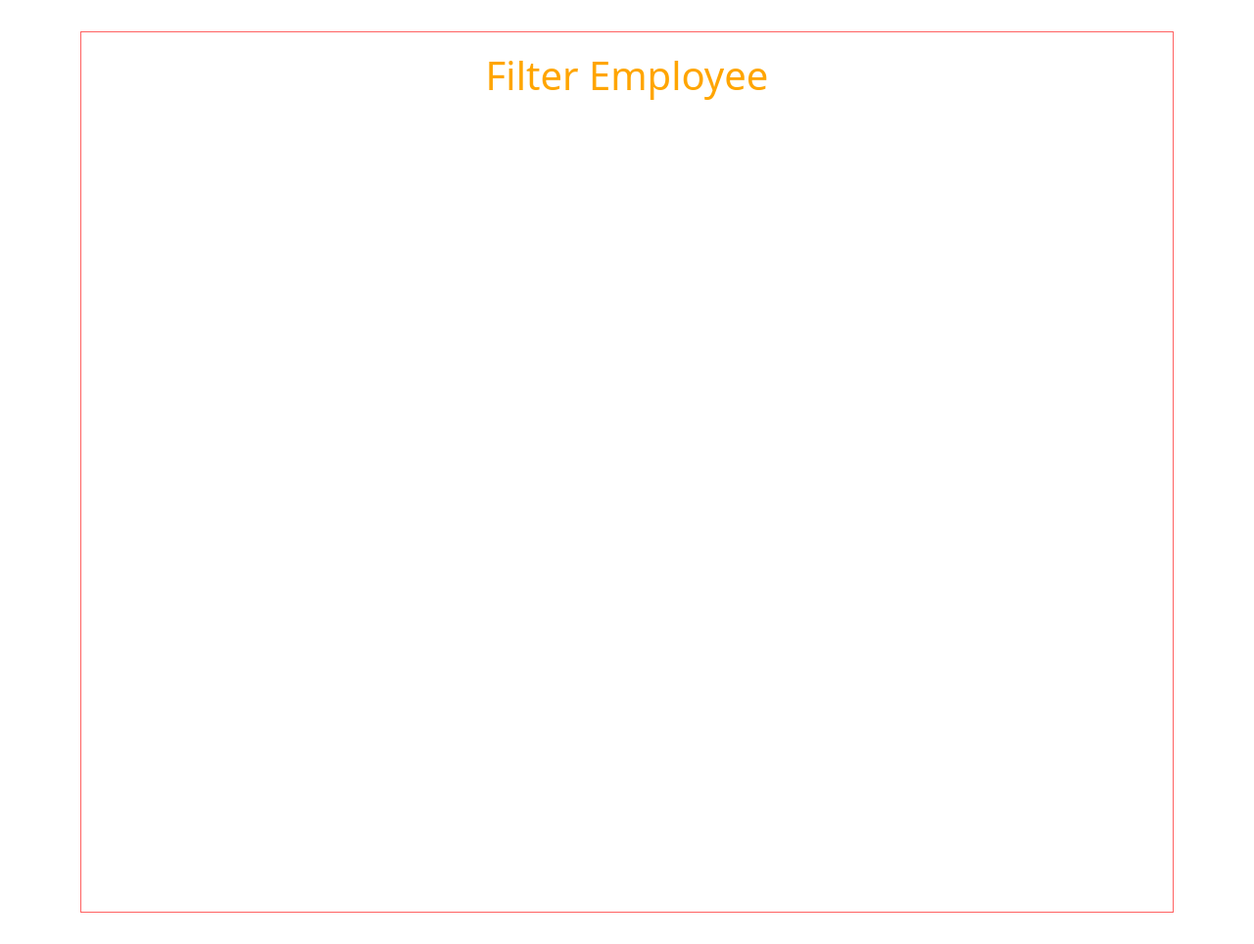
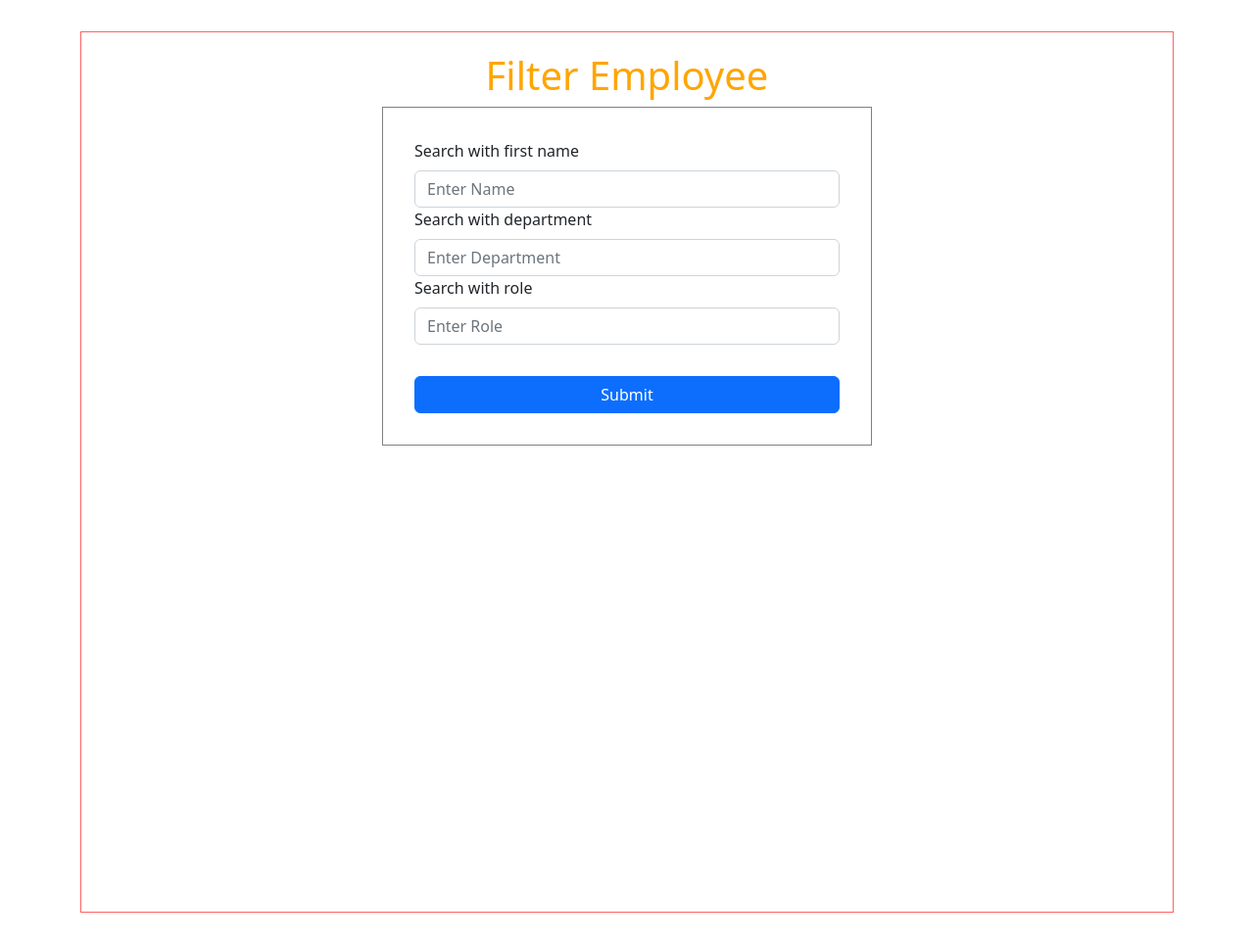
Before and after one commit to kanonChakma/Django, a Django app: page /filter_emp in a window 1280 px wide. Shown: the whole page at 98% size. Run offline with Django 4.2, Linux system fonts and the light colour scheme.

Commit message:
feat: add filter-employee

```diff
--- a/Management-Project/emp_app/static/emp_app/index.css
+++ b/Management-Project/emp_app/static/emp_app/index.css
@@ -12,5 +12,21 @@ h1 {
   border: 1px solid gray;
   padding: 20px;
   width: 600px;
-  margin: 1rem auto;
+  margin: 2rem auto;
 }
+.filter-form {
+  width: 500px;
+  margin: 0 auto;
+  border: 1px solid gray;
+  padding: 2rem;
+}
+
+.filter_button {
+  margin-top: 2rem;
+  width: 100%;
+}
+
+.filter-data {
+  width: 500px;
+  margin: 20px auto;
+}
--- a/Management-Project/emp_app/templates/emp_app/filter_emp.html
+++ b/Management-Project/emp_app/templates/emp_app/filter_emp.html
@@ -1,19 +1,83 @@
 {% load static %}
-<!doctype html>
+<!DOCTYPE html>
 <html lang="en">
   <head>
-    <meta charset="utf-8">
-    <meta name="viewport" content="width=device-width, initial-scale=1">
+    <meta charset="utf-8" />
+    <meta name="viewport" content="width=device-width, initial-scale=1" />
     <title>Office Employment management</title>
-    <link href="https://cdn.jsdelivr.net/npm/bootstrap@5.2.3/dist/css/bootstrap.min.css" rel="stylesheet" integrity="sha384-rbsA2VBKQhggwzxH7pPCaAqO46MgnOM80zW1RWuH61DGLwZJEdK2Kadq2F9CUG65" crossorigin="anonymous">
-    <link rel="stylesheet" href="{% static 'emp_app/index.css' %}">
-</head>
+    <link
+      href="https://cdn.jsdelivr.net/npm/bootstrap@5.2.3/dist/css/bootstrap.min.css"
+      rel="stylesheet"
+      integrity="sha384-rbsA2VBKQhggwzxH7pPCaAqO46MgnOM80zW1RWuH61DGLwZJEdK2Kadq2F9CUG65"
+      crossorigin="anonymous"
+    />
+    <link rel="stylesheet" href="{% static 'emp_app/index.css' %}" />
+  </head>
   <body>
     <div class="container">
       <div class="inside">
         <h1>Filter Employee</h1>
+        <div class="filter-form">
+          <form action="/filter_emp" method="post">
+            {% csrf_token %}
+            <div class="form-group">
+              <label for="name" class="form-label"
+                >Search with first name</label
+              >
+              <input
+                name="name"
+                type="text"
+                class="form-control"
+                id="name"
+                placeholder="Enter Name"
+              />
+            </div>
+            <div class="form-group">
+              <label for="dept" class="form-label"
+                >Search with department</label
+              >
+              <input
+                name="dept"
+                type="text"
+                class="form-control"
+                id="dept"
+                placeholder="Enter Department"
+              />
+            </div>
+            <div class="form-group">
+              <label for="last_name" class="form-label">Search with role</label>
+              <input
+                name="role"
+                type="text"
+                class="form-control"
+                id="role"
+                placeholder="Enter Role"
+              />
+            </div>
+            <button type="submit" class="btn btn-primary filter_button">
+              Submit
+            </button>
+          </form>
+        </div>
+
+        <div class="filter-data">
+          <div class="list-group">
+            {% for emp in emps %}
+            <a
+              href="#"
+              class="list-group-item list-group-item-action list-group-item-warning"
+            >
+              {{emp.first_name}} {{emp.last_name}}
+            </a>
+            {% endfor %}
+          </div>
+        </div>
       </div>
     </div>
-    <script src="https://cdn.jsdelivr.net/npm/bootstrap@5.2.3/dist/js/bootstrap.bundle.min.js" integrity="sha384-kenU1KFdBIe4zVF0s0G1M5b4hcpxyD9F7jL+jjXkk+Q2h455rYXK/7HAuoJl+0I4" crossorigin="anonymous"></script>
+    <script
+      src="https://cdn.jsdelivr.net/npm/bootstrap@5.2.3/dist/js/bootstrap.bundle.min.js"
+      integrity="sha384-kenU1KFdBIe4zVF0s0G1M5b4hcpxyD9F7jL+jjXkk+Q2h455rYXK/7HAuoJl+0I4"
+      crossorigin="anonymous"
+    ></script>
   </body>
 </html>
--- a/Management-Project/emp_app/views.py
+++ b/Management-Project/emp_app/views.py
@@ -1,3 +1,4 @@
+from django.db.models import Q
 from django.http import HttpResponse
 from django.shortcuts import render
 
@@ -54,4 +55,21 @@ def view_emp(request):
     return render(request, 'emp_app/view_emp.html',context)
 
 def filter_emp(request):
+    if request.method == 'POST':
+        emps = Employee.objects.all()
+        name = request.POST['name']
+        dept = request.POST['dept']
+        role = request.POST['role']
+        if name:
+            emps = emps.filter(Q(first_name__icontains = name)|Q(last_name__icontains = name))
+        if dept:
+            emps = emps.filter(dept__name__icontains = dept)
+        if role:
+            emps = emps.filter(role__name__icontains = role)
+
+        context = {
+            'emps': emps
+        }
+
+        return render(request, 'emp_app/filter_emp.html', context)
     return render(request, 'emp_app/filter_emp.html')
```
